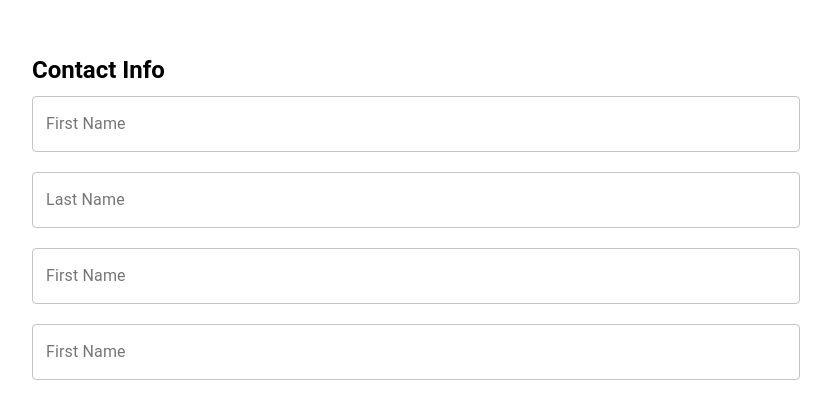
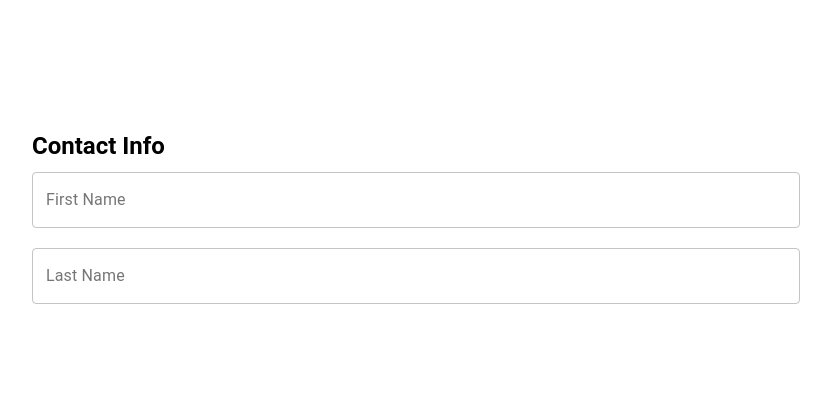
Before and after one commit to dcotter1208/contact-form, a React (Create React App) app: page / in a window 1280 px wide. Shown: the part 183-602 px from the top of the page, without its empty margins (224-1055 px from the left). Built offline with nearby package versions, Linux system fonts and the light colour scheme.

Commit message:
removed unused input fields

```diff
--- a/src/form/ContactForm.tsx
+++ b/src/form/ContactForm.tsx
@@ -26,18 +26,6 @@ function ContactForm() {
           label='Last Name'
           variant='outlined'
         />
-        <TextField
-          className={classes.textInput}
-          id='first name'
-          label='First Name'
-          variant='outlined'
-        />
-        <TextField
-          className={classes.textInput}
-          id='first name'
-          label='First Name'
-          variant='outlined'
-        />
       </form>
     </>
   );
```
